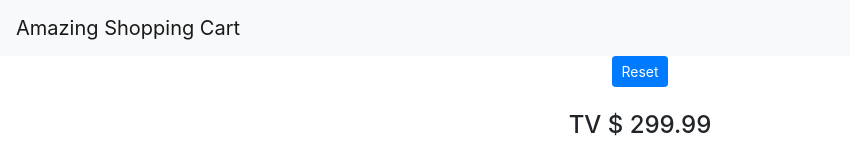
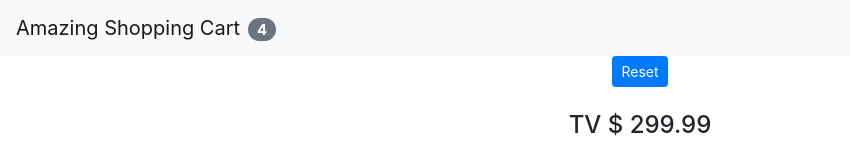
Before and after one commit to tiagoskaterock/react-shopping-cart-page, a React (Create React App) app: page / in a window 1280 px wide. Shown: the top 146 px of the page, without its empty margins (0-850 px from the left). Built offline with nearby package versions, Linux system fonts and the light colour scheme.

Commit message:
Tá cagado em Lifting state up 2:00:41 on https://www.youtube.com/watch?v=Ke90Tje7VS0

```diff
--- a/src/App.jsx
+++ b/src/App.jsx
@@ -1,13 +1,23 @@
+import React, { useState } from 'react';
 import Counter from './components/Counter'
 import Counters from './components/Counters'
 import Navbar from './components/Navbar'
+import counters from "./data/counters"
 
 function App() {
+
+  function minhaFuncao() {
+    console.log('Esta função está sendo executada a cada segundo.');
+    // Coloque o código que deseja executar a cada segundo aqui
+  }
+
+  setInterval(minhaFuncao, 1000);
+
   return (
     <div>
-      <Navbar />
+      <Navbar totalCounters={counters.length} />
       <div className="container">
-        <Counters />
+        <Counters counters={counters} />
       </div>
     </div>
   );
--- a/src/components/Counters.jsx
+++ b/src/components/Counters.jsx
@@ -1,16 +1,9 @@
 import React, { useState, useEffect } from 'react';
 import Counter from "./Counter";
 
-function Counters() {
+function Counters(props) {
 
-	const oldCounters = [
-		{ id:1, value: 0, title: 'TV', price: 299.99 },
-		{ id:2, value: 3, title: 'Game Console', price: 399.99 },
-		{ id:3, value: 5, title: 'Smartphone', price: 599.99 },
-		{ id:4, value: 2, title: 'Book: ', price: 29.99 }
-	]
-
-	let [counters, setCounters] = useState(oldCounters);
+	let [counters, setCounters] = useState(props.counters);
 
 	const handleDelete = (id) => {
 		setCounters(counters.filter(c => c.id !== id))
--- a/src/components/Navbar.jsx
+++ b/src/components/Navbar.jsx
@@ -1,7 +1,10 @@
-function Navbar() {
+function Navbar(props) {
 	return <nav class="navbar navbar-light bg-light text-center">
 				  <span class="navbar-brand" href="#">
 				  	Amazing Shopping Cart
+				  	<span className="ml-2 badge badge-pill badge-secondary">
+				  		{props.totalCounters}
+				  	</span>
 				  </span>
 				</nav>
 }
--- /dev/null
+++ b/src/data/counters.js
@@ -0,0 +1,8 @@
+const counters = [
+  { id:1, value: 0, title: 'TV', price: 299.99 },
+  { id:2, value: 3, title: 'Game Console', price: 399.99 },
+  { id:3, value: 5, title: 'Smartphone', price: 599.99 },
+  { id:4, value: 2, title: 'Book: ', price: 29.99 }
+]
+
+export default counters
```
